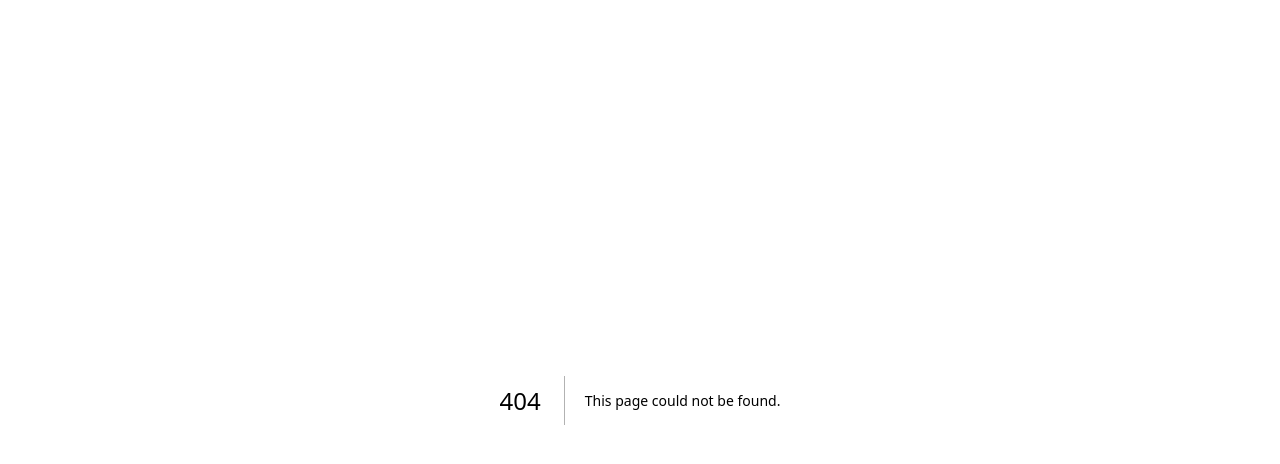
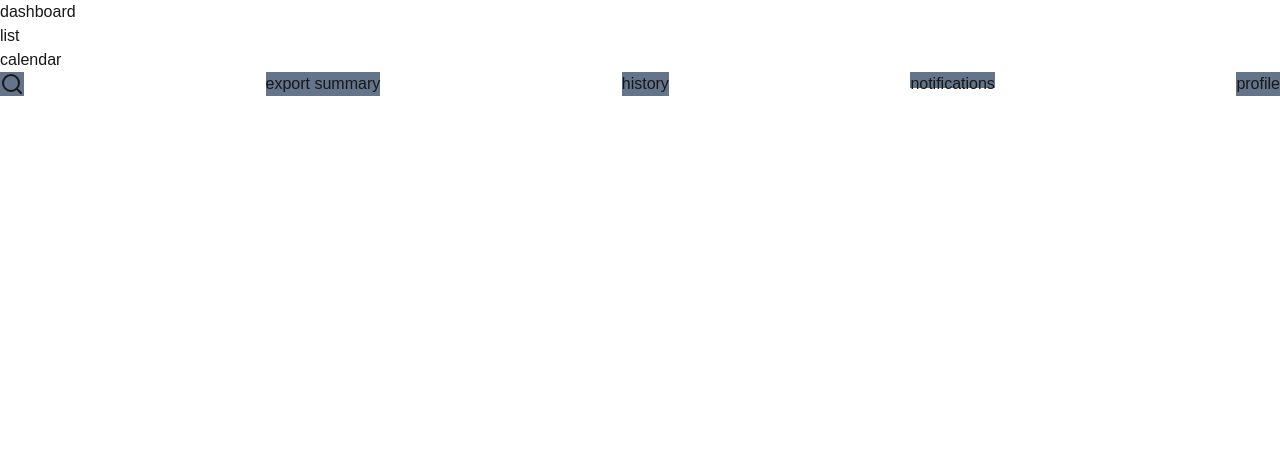
Before and after one commit to GMaxDev/Timeyfi_project, a Next.js app: page /side-menu/dashboard in a window 1280 px wide. Before the commit this address had no page. Shown: the top 464 px of the page. Built offline with nearby package versions, Linux system fonts and the light colour scheme.

Commit message:
feat: add global layout and routing

```diff
--- a/package.json
+++ b/package.json
@@ -9,7 +9,10 @@
     "lint": "next lint"
   },
   "dependencies": {
+    "install": "^0.13.0",
+    "lucide-react": "^0.474.0",
     "next": "15.1.6",
+    "npm": "^11.0.0",
     "react": "^19.0.0",
     "react-dom": "^19.0.0",
     "react-icons": "^5.4.0"
--- a/src/app/components/notifications.jsx
+++ b/src/app/components/notifications.jsx
@@ -1,7 +1,7 @@
 export default function Notifications() {
   return (
     <>
-      <div className="w-auto bg-slate-500">notifications</div>
+      <div className="w-auto bg-slate-500 h-4">notifications</div>
     </>
   );
 }
--- a/src/app/components/search-task-bar.jsx
+++ b/src/app/components/search-task-bar.jsx
@@ -1,7 +1,9 @@
+import { Search } from 'lucide-react';
+
 export default function SearchTaskBar() {
   return (
     <>
-      <div className="w-auto bg-slate-500">search task bar</div>
+      <div className="w-auto bg-slate-500"><Search /></div>
     </>
   );
 }
--- a/src/app/dashboard/page.js
+++ /dev/null
@@ -1,18 +0,0 @@
-import Image from "next/image";
-import SearchTaskBar from "@/app/components/search-task-bar"
-import ExportSummary from "../components/export-summary";
-import History from "../components/history";
-import Notifications from "../components/notifications";
-import Profile from "../components/profile";
-
-export default function Dashboard() {
-  return (
-    <>
-      <SearchTaskBar />
-      <ExportSummary />
-      <History />
-      <Notifications />
-      <Profile />
-    </>
-  );
-}
--- /dev/null
+++ b/src/app/side-menu/calendar/page.js
@@ -0,0 +1,7 @@
+export default function Calendar() {
+  return (
+    <>
+      <h2>calendar</h2>
+    </>
+  );
+}
--- /dev/null
+++ b/src/app/side-menu/dashboard/page.js
@@ -0,0 +1,20 @@
+import Image from "next/image";
+import SearchTaskBar from "@/app/components/search-task-bar";
+import ExportSummary from "../../components/export-summary";
+import History from "../../components/history";
+import Notifications from "../../components/notifications";
+import Profile from "../../components/profile";
+
+export default function Dashboard() {
+  return (
+    <>
+      <div className="flex justify-between">
+        <SearchTaskBar />
+        <ExportSummary />
+        <History />
+        <Notifications />
+        <Profile />
+      </div>
+    </>
+  );
+}
--- /dev/null
+++ b/src/app/side-menu/layout.js
@@ -0,0 +1,22 @@
+import Link from "next/link";
+
+export default function SideMenuLayout({ children }) {
+  return (
+    <div>
+      <aside>
+        <ul>
+          <li>
+            <Link href="/side-menu/dashboard">dashboard</Link>
+          </li>
+          <li>
+            <Link href="/side-menu/list">list</Link>
+          </li>
+          <li>
+            <Link href="/side-menu/calendar">calendar</Link>
+          </li>
+          <main>{children}</main>
+        </ul>
+      </aside>
+    </div>
+  );
+}
--- /dev/null
+++ b/src/app/side-menu/list/page.js
@@ -0,0 +1,7 @@
+export default function List() {
+  return (
+    <>
+<h2>list</h2>
+    </>
+  );
+}
--- /dev/null
+++ b/src/app/side-menu/page.js
@@ -0,0 +1,5 @@
+import { redirect } from "next/navigation";
+
+export default function SideMenu() {
+  redirect("/side-menu/dashboard")
+}
```
Also changed, not shown: 1 other file (tests, documents, lock files or other folders).
